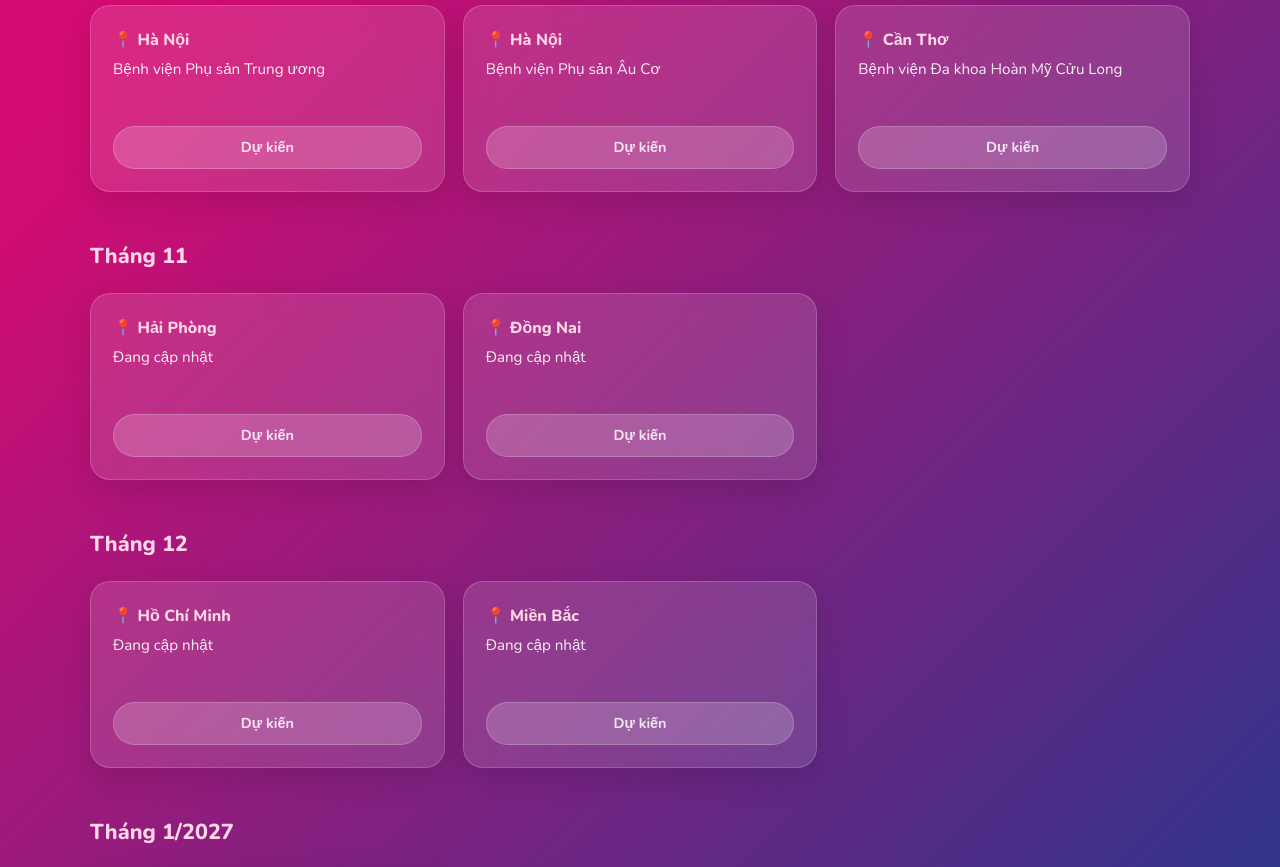
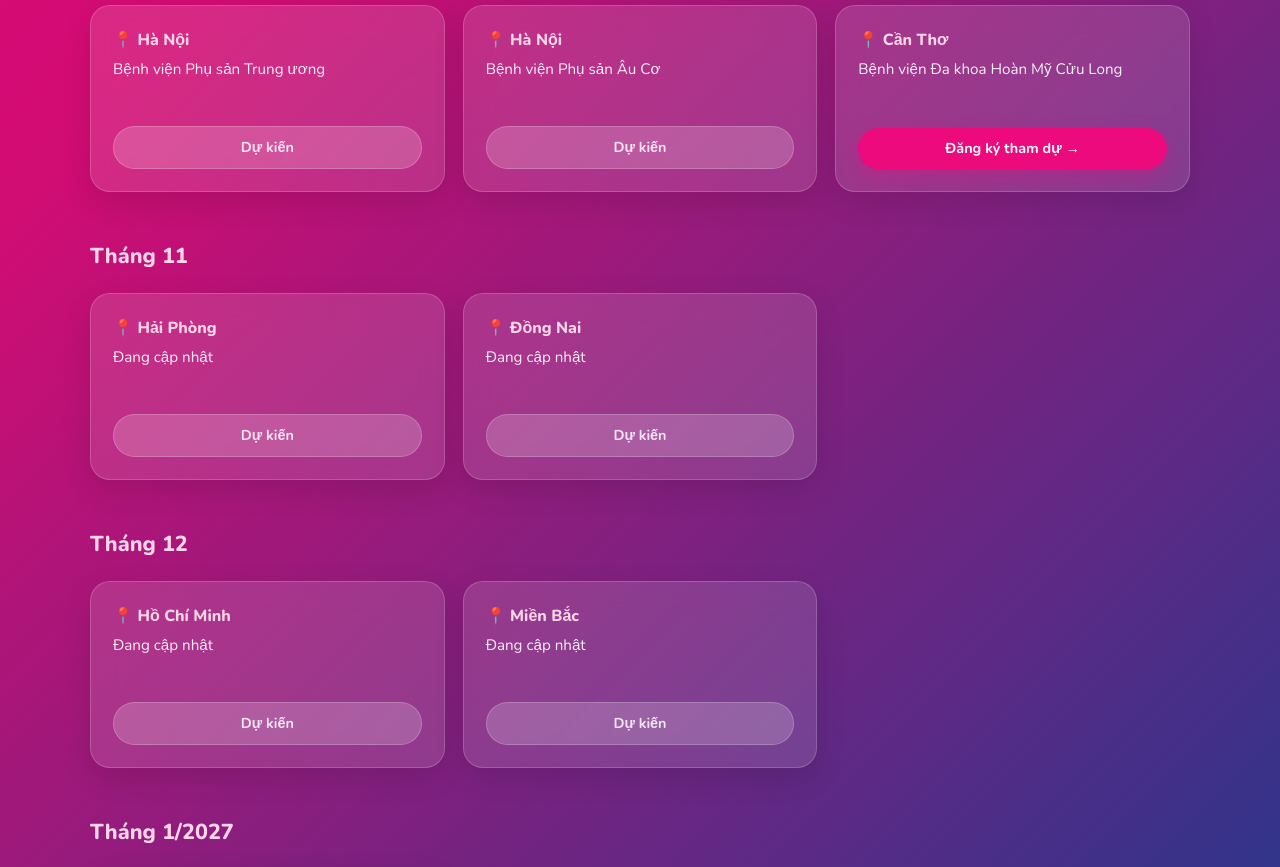
Before and after one commit to tnphat203/Lading-page-zmoms, a Next.js app in the folder landing-page/: page / in a window 1280 px wide. Shown: the part 4480-5347 px from the top of the page. Built offline with nearby package versions, Linux system fonts and the light colour scheme.

Commit message:
Update event data with form URL and status change

```diff
--- a/landing-page/data/eventData.ts
+++ b/landing-page/data/eventData.ts
@@ -182,8 +182,8 @@
       {
         city: "Cần Thơ",
         hospital: "Bệnh viện Đa khoa Hoàn Mỹ Cửu Long",
-        formUrl: "",
-        status: "upcoming",
+        formUrl: "https://docs.google.com/forms/d/e/1FAIpQLSff8iGumk-CzZfeNKCQWdqTo4Bf4I7QA5vDDopFjvXEASoaeA/viewform?usp=sharing&ouid=116305596791559913500",
+        status: "registering",
         recapUrl: "",
       },
     ],
```
